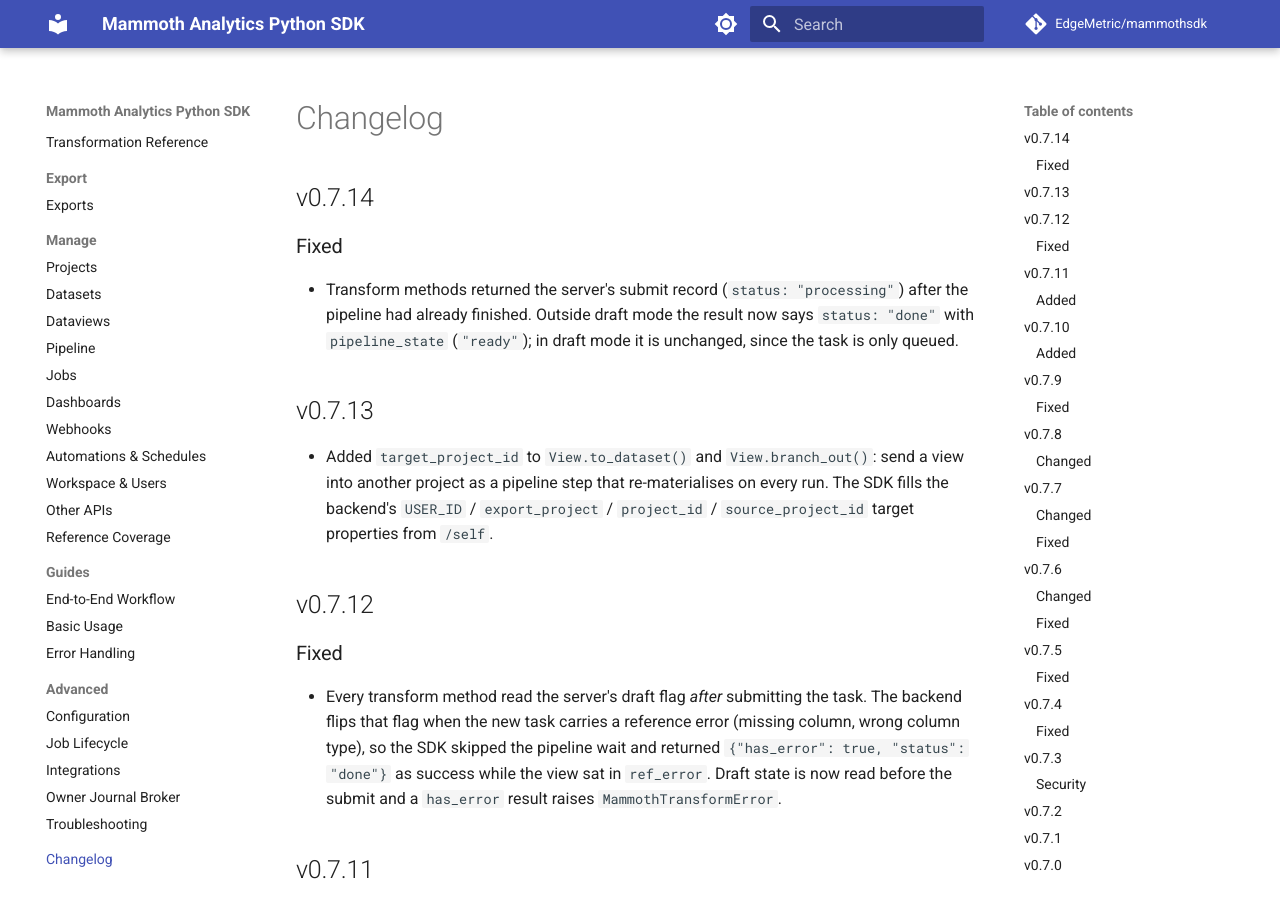
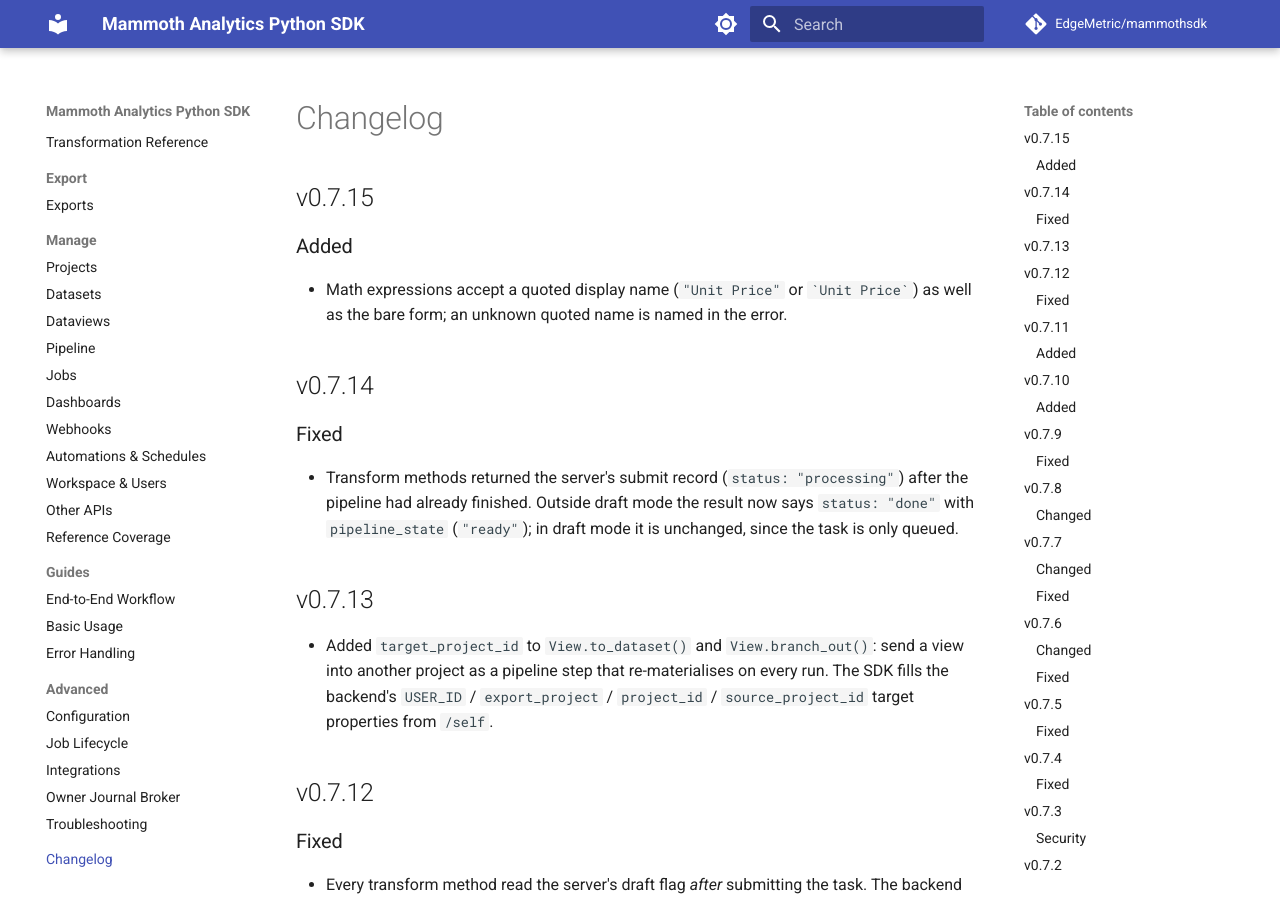
Before and after one commit to EdgeMetric/mammothsdk, an MkDocs documentation site: the page built from docs/changelog.md, in a window 1280 px wide and 900 px high. Built offline with MkDocs 1.6.1 and Material for MkDocs 9.7.7, drawn with Linux system fonts in a browser that asks for light colours; comment, search, counter and statistics services are not loaded.

Commit message:
chore(sdk): 0.7.15 — quoted column names in math expressions
Co-Authored-By: Claude Opus 5.5 <noreply@anthropic.com>

```diff
--- a/.claude/skills/mammoth-sdk/SKILL.md
+++ b/.claude/skills/mammoth-sdk/SKILL.md
@@ -3,7 +3,7 @@ name: mammoth-sdk
 description: Practical knowledge base for the Mammoth Analytics Python SDK — client setup, View transformations, condition building, exports, and documented API sub-clients. Use this skill when the user asks to "use the SDK", "write SDK code", "apply a transformation", "build a condition", "export data", mentions "MammothClient", "View", "Condition", "Operator", "filter_rows", "set_values", "pivot", "window", "join", "export", or needs to understand or write code using the Mammoth Python SDK. Covers documented SDK workflows from authentication through transformations to exports.
 ---
 
-# Mammoth Python SDK Knowledge Base (v0.7.14)
+# Mammoth Python SDK Knowledge Base (v0.7.15)
 
 The Mammoth Python SDK (`mammoth` package) provides programmatic access to the Mammoth Analytics platform. It wraps the REST API with Pythonic classes, rich View objects, a condition builder with operator overloading, and export helpers.
 
--- a/.claude/skills/mammoth-sdk/references/architecture.md
+++ b/.claude/skills/mammoth-sdk/references/architecture.md
@@ -1,4 +1,4 @@
-# SDK Architecture (v0.7.14)
+# SDK Architecture (v0.7.15)
 
 ## File Layout
 
--- a/docs/changelog.md
+++ b/docs/changelog.md
@@ -1,4 +1,12 @@
 # Changelog
+
+## v0.7.15
+
+### Added
+
+- Math expressions accept a quoted display name (`"Unit Price"` or
+  `` `Unit Price` ``) as well as the bare form; an unknown quoted name is
+  named in the error.
 
 ## v0.7.14
 
--- a/mammoth/__init__.py
+++ b/mammoth/__init__.py
@@ -155,7 +155,7 @@ from mammoth.models.workspaces import (
 )
 from mammoth.view import View, ViewExport
 
-__version__ = "0.7.14"
+__version__ = "0.7.15"
 __all__ = [
     # Client
     "MammothClient",
--- a/pyproject.toml
+++ b/pyproject.toml
@@ -1,6 +1,6 @@
 [project]
 name = "mammoth-io"
-version = "0.7.14"
+version = "0.7.15"
 description = "Python SDK for Mammoth Analytics platform"
 authors = [{name = "Mammoth Analytics", email = "support@mammoth.io"}]
 license = "LicenseRef-Proprietary"
```
Also changed, not shown: .claude/skills/mammoth-sdk/references/transformations.md (+1 -1 lines), CHANGELOG.md (+9 -0 lines).
